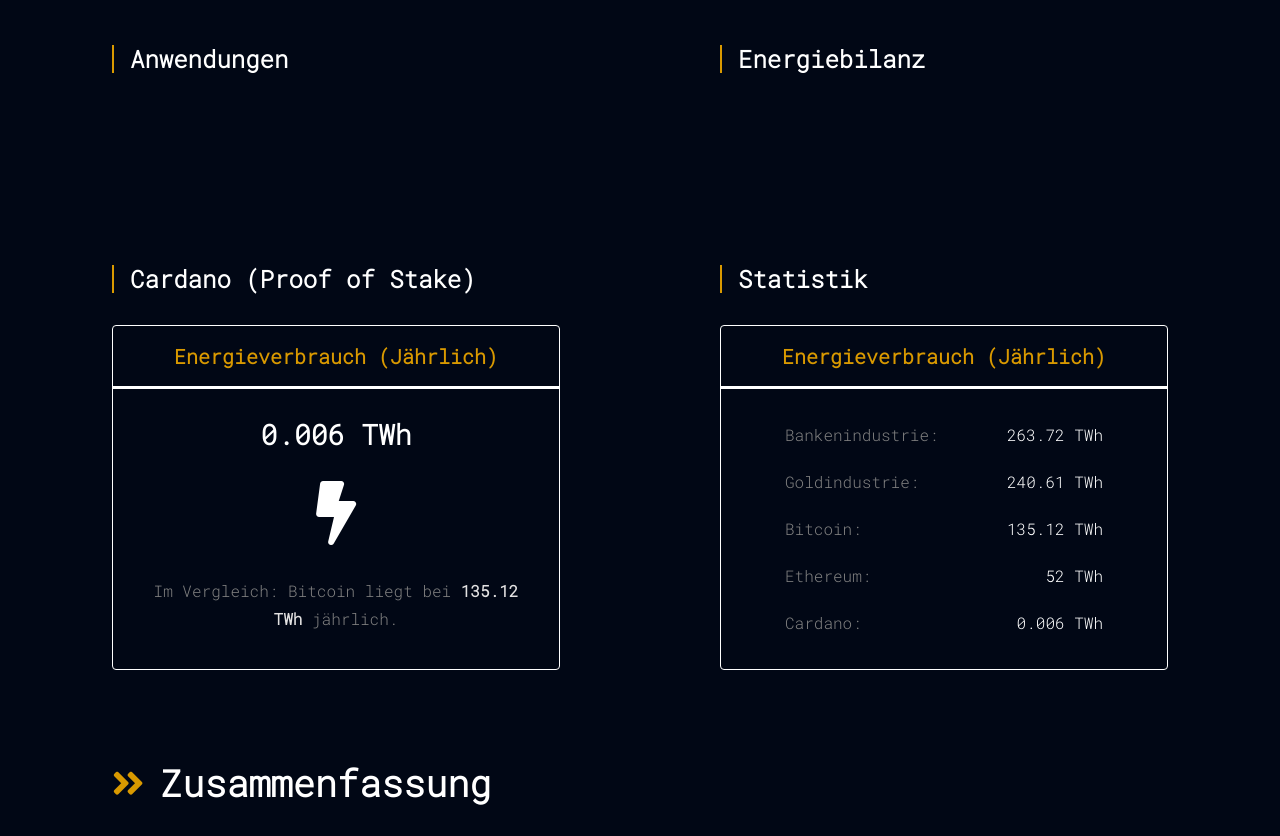
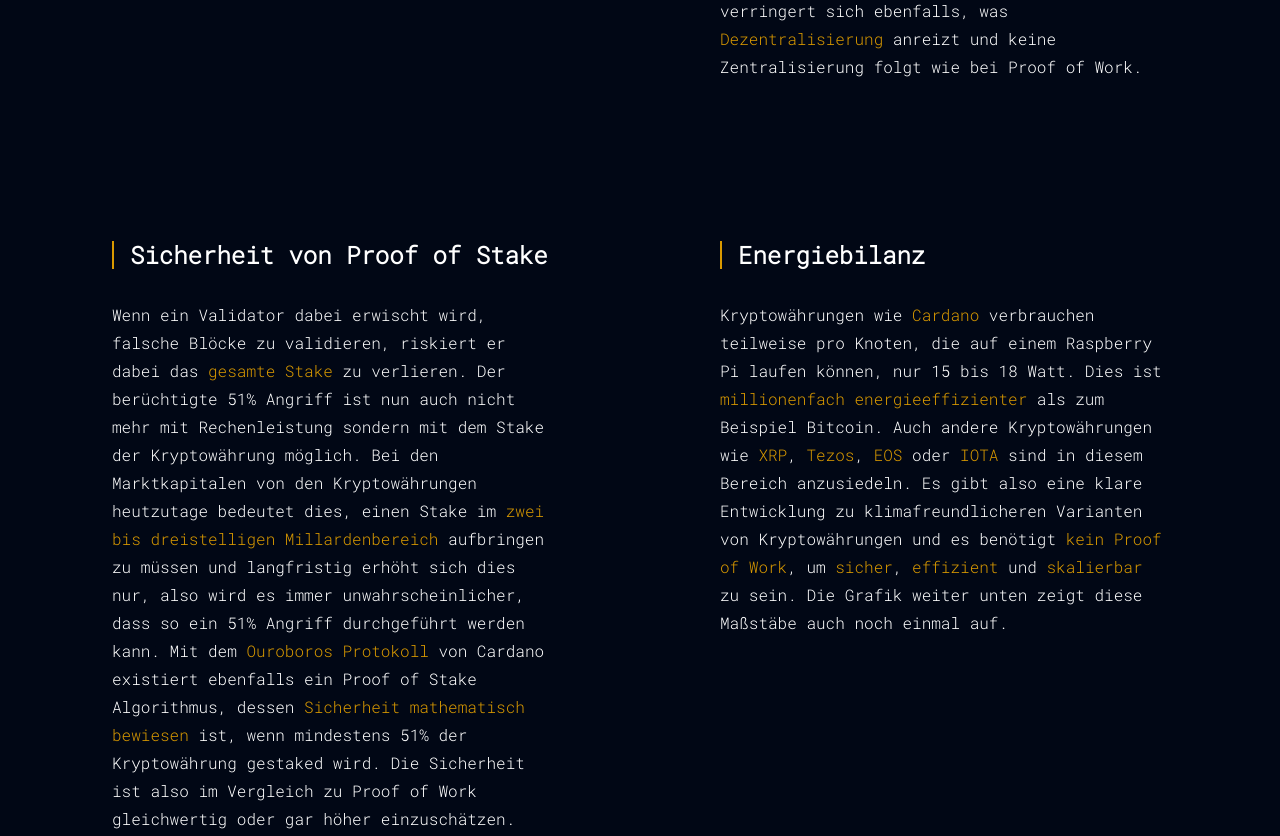
Before and after one commit to clemenscodes/simple-crypto, a website built with Parcel: page index.html in a window 1280 px wide. Shown: the part 10621-11457 px from the top of the page. Built offline with nearby package versions, Linux system fonts and the light colour scheme.

Commit message:
sicherheit und energiebilanz proof of stake
Signed-off-by: Clemens Horn <clemens.horn@mni.thm.de>

```diff
--- a/index.html
+++ b/index.html
@@ -687,7 +687,11 @@
 							die Terminologie. So gibt es keine Miner sondern
 							sogenannte <span>Validator</span> und statt dem
 							Minen wird vom <span>Minten</span> oder
-							<span>Forgen</span> von Blöcken gesprochen.
+							<span>Forgen</span> von Blöcken gesprochen. Die
+							prominenteste Kryptowährung mit dem meisten Stake
+							ist Cardano, bei der über 70% der Währung gestaket
+							ist und somit auch nicht mehr anfällig für 51%
+							Angriffe ist.
 						</p>
 					</div>
 					<div data-aos="fade-up">
@@ -697,18 +701,65 @@
 							verschiedenen Faktoren eine
 							<span>gewichtete Zufallsentscheidung</span>
 							getroffen, welcher Validator den nächsten Block
-							münzen darf und Transaktionsgebühren als Belohnung
-							erhält.
+							münzen darf und die Kryptowährung als
+							Block-Belohnung erhält. Dabei spielt die Menge des
+							<span>"Stakes"</span>, also der Menge der jeweiligen
+							Kryptowährung, die größte Rolle. Je höher der Stake,
+							umso höher ist die Chance, dass der Validator
+							ausgewählt wird, um den Block zu münzen. Um
+							Chancengleichheit langfristig zu wahren, gibt es
+							dabei auch eine Obergrenze, über der hinaus es
+							keinen Unterschied mehr macht, wie wahrscheinlich es
+							ist, dass der Validator ausgewählt wird. Die
+							maximale Menge an Stake pro Validator verringert
+							sich ebenfalls, was
+							<span>Dezentralisierung</span> anreizt und keine
+							Zentralisierung folgt wie bei Proof of Work.
 						</p>
 					</div>
 
 					<div data-aos="fade-up">
-						<h2>Anwendungen</h2>
-						<p></p>
+						<h2>Sicherheit von Proof of Stake</h2>
+						<p>
+							Wenn ein Validator dabei erwischt wird, falsche
+							Blöcke zu validieren, riskiert er dabei das
+							<span>gesamte Stake</span> zu verlieren. Der
+							berüchtigte 51% Angriff ist nun auch nicht mehr mit
+							Rechenleistung sondern mit dem Stake der
+							Kryptowährung möglich. Bei den Marktkapitalen von
+							den Kryptowährungen heutzutage bedeutet dies, einen
+							Stake im
+							<span>zwei bis dreistelligen Millardenbereich</span>
+							aufbringen zu müssen und langfristig erhöht sich
+							dies nur, also wird es immer unwahrscheinlicher,
+							dass so ein 51% Angriff durchgeführt werden kann.
+							Mit dem <span>Ouroboros Protokoll</span> von Cardano
+							existiert ebenfalls ein <span></span> Proof of Stake
+							Algorithmus, dessen
+							<span>Sicherheit mathematisch bewiesen</span> ist,
+							wenn mindestens 51% der Kryptowährung gestaked wird.
+							Die Sicherheit ist also im Vergleich zu Proof of
+							Work gleichwertig oder gar höher einzuschätzen.
+						</p>
 					</div>
 					<div data-aos="fade-up">
 						<h2>Energiebilanz</h2>
-						<p></p>
+						<p>
+							Kryptowährungen wie <span>Cardano</span> verbrauchen
+							teilweise pro Knoten, die auf einem Raspberry Pi
+							laufen können, nur 15 bis 18 Watt. Dies ist
+							<span>millionenfach energieeffizienter</span> als
+							zum Beispiel Bitcoin. Auch andere Kryptowährungen
+							wie <span>XRP</span>, <span>Tezos</span>,
+							<span>EOS</span> oder <span>IOTA</span> sind in
+							diesem Bereich anzusiedeln. Es gibt also eine klare
+							Entwicklung zu klimafreundlicheren Varianten von
+							Kryptowährungen und es benötigt
+							<span>kein Proof of Work</span>, um
+							<span>sicher</span>, <span>effizient</span> und
+							<span>skalierbar</span> zu sein. Die Grafik weiter
+							unten zeigt diese Maßstäbe auch noch einmal auf.
+						</p>
 					</div>
 
 					<div data-aos="fade-up">
@@ -759,67 +810,84 @@
 						</div>
 					</div>
 				</div>
-
 			</section>
 
 			<section id="summary">
-				<h1><i class="fas fa-angle-double-right"></i>Zusammenfassung</h1>
+				<h1>
+					<i class="fas fa-angle-double-right"></i>Zusammenfassung
+				</h1>
 				<div class="grid-container">
 					<div data-aos="fade-up">
 						<h2>Allgemein</h2>
 						<p>
-							Auf den ersten Blick würde man Kryptowährungen wohl nicht
-							mit Umweltschädlichkeit in Verbindung bringen. Beschäftigt
-							man sich jedoch eingehender mit den Kryptowährungen
-							zugrundeliegenden Mechanismen, so wird erschreckend schnell
-							klar, dass das genaue Gegenteil der Fall ist. Kryptowährungen
-							sind <span>unersättliche Stromfresser</span>, zu einer Zeit, wo die
-							Auswirkungen unseres Handelns immer spürbarer auf unserer
-							Umwelt lasten. Allen voran geht in dieser Entwicklung Bitcoin,
-							die wohl bekannteste aller Kryptowährungen.
+							Auf den ersten Blick würde man Kryptowährungen wohl
+							nicht mit Umweltschädlichkeit in Verbindung bringen.
+							Beschäftigt man sich jedoch eingehender mit den
+							Kryptowährungen zugrundeliegenden Mechanismen, so
+							wird erschreckend schnell klar, dass das genaue
+							Gegenteil der Fall ist. Kryptowährungen sind
+							<span>unersättliche Stromfresser</span>, zu einer
+							Zeit, wo die Auswirkungen unseres Handelns immer
+							spürbarer auf unserer Umwelt lasten. Allen voran
+							geht in dieser Entwicklung Bitcoin, die wohl
+							bekannteste aller Kryptowährungen.
 						</p>
 					</div>
 					<div data-aos="fade-up">
 						<h2>Bitcoin</h2>
 						<p>
-							Bitcoin ist die <span>umweltschädlichste Kryptowährung</span> der Welt.
-							Hauptverantwortlich dafür ist vor allem die verwendete
-							Technologie zum "Minen" von Bitcoins, der sogenannte
-							<span>Proof of Work</span> Mechanismus. Der immense Energieverbrauch ist
-							dabei jedoch nur die eine Seite. Auf der anderen Seite muss
-							man sich anschauen, woher diese Energie bezogen wird. Die
-							meisten Anlagen zum "Minen" von Bitcoins lassen sich in
-							China lokalisieren und verlassen sich zu großen Teilen auf
-							Energie aus <span>Kohlekraftwerken</span>. Diese Art der Erzeugung von Strom
-							ist die klimaschädlichste Form der Energiegewinnung.
+							Bitcoin ist die
+							<span>umweltschädlichste Kryptowährung</span> der
+							Welt. Hauptverantwortlich dafür ist vor allem die
+							verwendete Technologie zum "Minen" von Bitcoins, der
+							sogenannte <span>Proof of Work</span> Mechanismus.
+							Der immense Energieverbrauch ist dabei jedoch nur
+							die eine Seite. Auf der anderen Seite muss man sich
+							anschauen, woher diese Energie bezogen wird. Die
+							meisten Anlagen zum "Minen" von Bitcoins lassen sich
+							in China lokalisieren und verlassen sich zu großen
+							Teilen auf Energie aus
+							<span>Kohlekraftwerken</span>. Diese Art der
+							Erzeugung von Strom ist die klimaschädlichste Form
+							der Energiegewinnung.
 						</p>
 					</div>
 
 					<div data-aos="fade-up">
 						<h2>Lösungsansatz</h2>
 						<p>
-							Ein Lösungsansatz ist der bereits vorgestellte <span>Proof of Stake</span>
-							Mechanismus, welcher den Energieverbrauch, der ihn benutzenden
-							Kryptowährung, drastisch reduziert. Währungen wie Cardano nutzen
-							diesen Mechanismus bereits und auch Ethereum, die bekannteste
-							Kryptowährung nach Bitcoin, plant den Wechsel hin zur
-							umweltfreundlicheren Alternative. Ein weiterer Ansatz ist die
-							<span>Energiegewinnung aus erneuerbaren Quellen</span>. Serverfarmen in China
-							beziehen ihre Energie meist aus Kohlekraft. Andere Länder wie
-							Island oder Norwegen haben jedoch bereits gezeigt, dass das Minen
-							von Bitcoins auch mit "grünen" Strom eine Zukunft hat.
+							Ein Lösungsansatz ist der bereits vorgestellte
+							<span>Proof of Stake</span>
+							Mechanismus, welcher den Energieverbrauch, der ihn
+							benutzenden Kryptowährung, drastisch reduziert.
+							Währungen wie Cardano nutzen diesen Mechanismus
+							bereits und auch Ethereum, die bekannteste
+							Kryptowährung nach Bitcoin, plant den Wechsel hin
+							zur umweltfreundlicheren Alternative. Ein weiterer
+							Ansatz ist die
+							<span
+								>Energiegewinnung aus erneuerbaren Quellen</span
+							>. Serverfarmen in China beziehen ihre Energie meist
+							aus Kohlekraft. Andere Länder wie Island oder
+							Norwegen haben jedoch bereits gezeigt, dass das
+							Minen von Bitcoins auch mit "grünen" Strom eine
+							Zukunft hat.
 						</p>
 					</div>
 					<div data-aos="fade-up">
 						<h2>Ausblick</h2>
 						<p>
-							Kryptowährungen werden wohl in den nächsten Jahren und Jahrzehnten
-							immer mehr zur Normalität werden. Das geht vor allem aus den stetig
-							wachsenden Zahlen rund um Bitcoin und Co. hervor. Ihr großes Potenzial,
-							transnationale Zahlungen mit geringen Kosten und ohne Verzögerungen
-							und Wechselkursschwankungen zu ermöglichen, ist enorm. <span>Proof of Stake</span>
-							könnte dabei die Zukunft der Kryptowährungen in einer Welt werden, in
-							der Umweltfreundlichkeit eine immer größere Rolle einnimmt.
+							Kryptowährungen werden wohl in den nächsten Jahren
+							und Jahrzehnten immer mehr zur Normalität werden.
+							Das geht vor allem aus den stetig wachsenden Zahlen
+							rund um Bitcoin und Co. hervor. Ihr großes
+							Potenzial, transnationale Zahlungen mit geringen
+							Kosten und ohne Verzögerungen und
+							Wechselkursschwankungen zu ermöglichen, ist enorm.
+							<span>Proof of Stake</span>
+							könnte dabei die Zukunft der Kryptowährungen in
+							einer Welt werden, in der Umweltfreundlichkeit eine
+							immer größere Rolle einnimmt.
 						</p>
 					</div>
 				</div>
```
